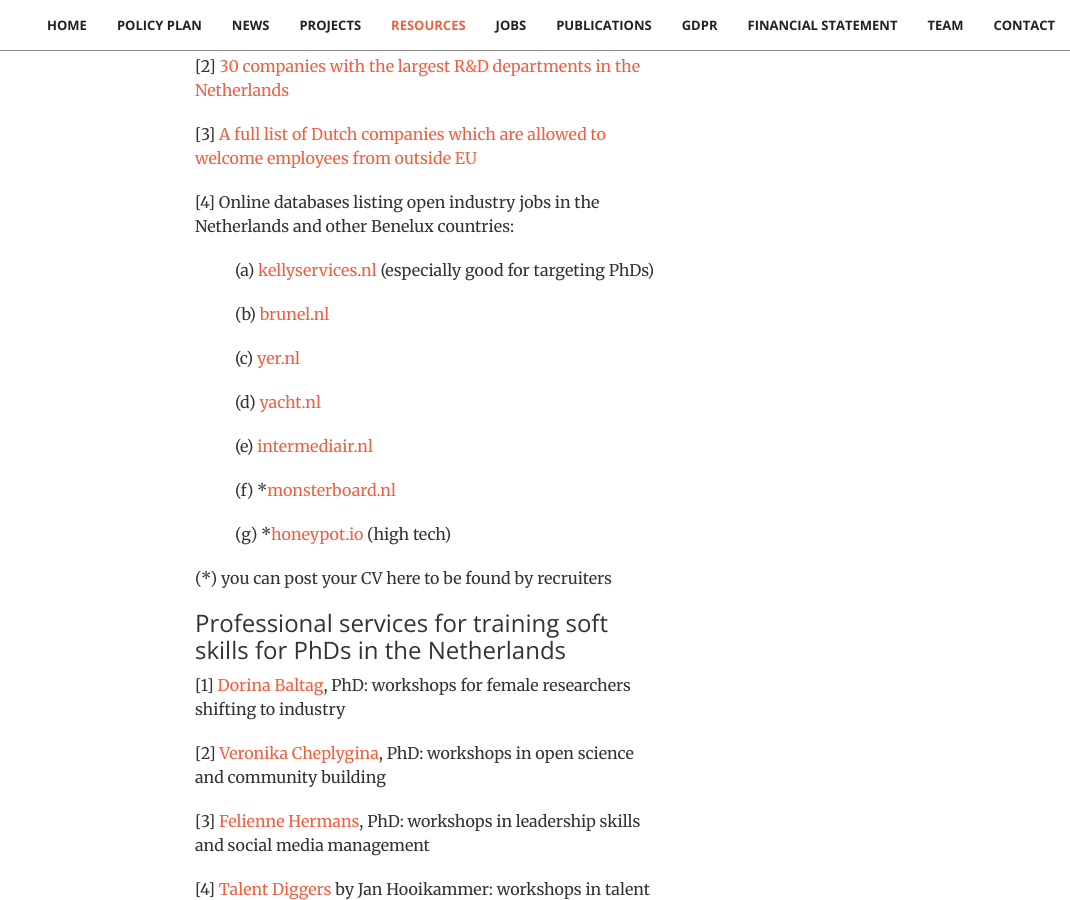
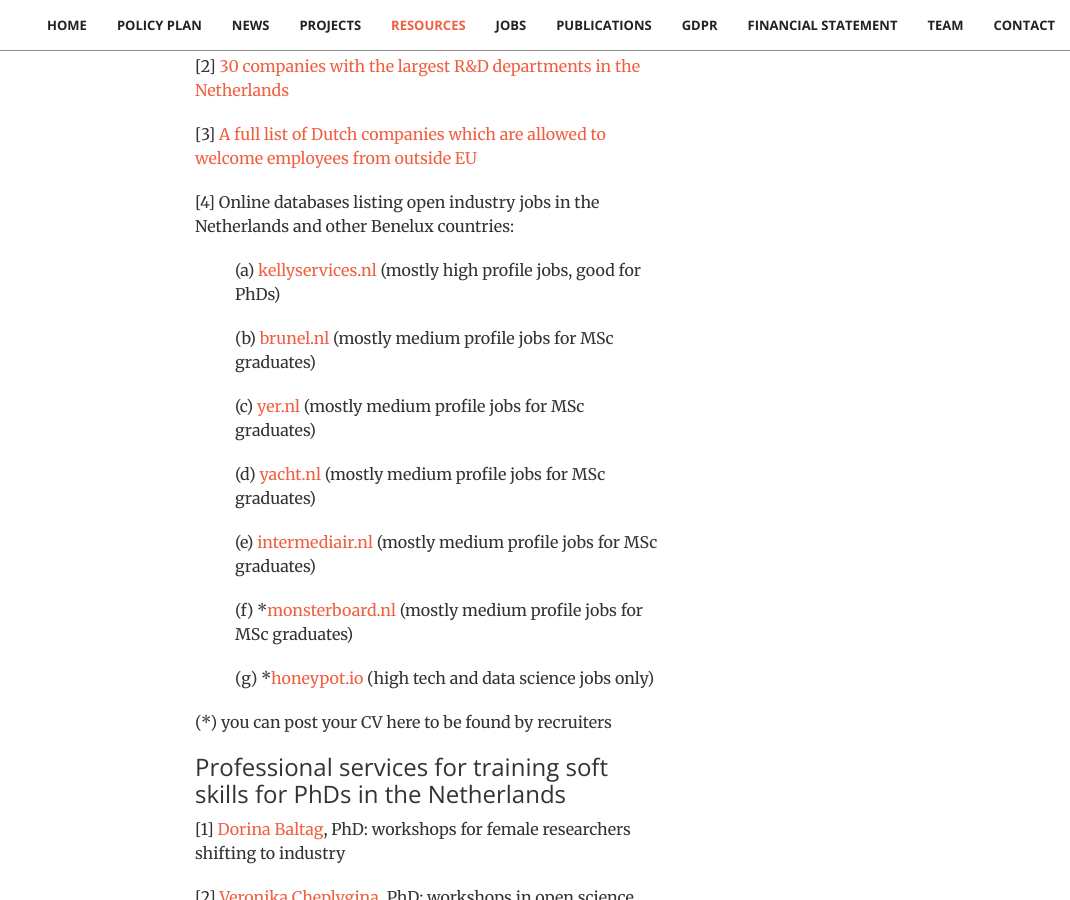
Before and after one commit to stichting-solaris/stichting-solaris.github.io, a Jekyll site: the page built from index.html, in a window 1280 px wide and 900 px high, scrolled down 9793 px. Shown: the whole window, without its empty margins (210-1280 px from the left). Built offline with Jekyll 4.4.1, drawn with Linux system fonts in a browser that asks for light colours.

Commit message:
Update resources.html

```diff
--- a/_includes/resources.html
+++ b/_includes/resources.html
@@ -35,13 +35,13 @@
                     A full list of Dutch companies which are allowed to welcome employees from outside EU</a></p>
 
                 <p> [4] Online databases listing open industry jobs in the Netherlands and other Benelux countries:
-                    <p class="tab">(a) <a href="https://www.kellyservices.nl/">kellyservices.nl</a> (especially good for targeting PhDs)</p>
-                    <p class="tab">(b) <a href="https://www.brunel.nl/">brunel.nl</a></p>
-                    <p class="tab">(c) <a href="https://www.yer.nl/">yer.nl</a></p>
-                    <p class="tab">(d) <a href="https://www.yacht.nl/">yacht.nl</a></p>
-                    <p class="tab">(e) <a href="https://www.intermediair.nl/">intermediair.nl</a></p>
-                    <p class="tab">(f) *<a href="https://www.monsterboard.nl/">monsterboard.nl</a></p>
-                    <p class="tab">(g) *<a href="https://www.honeypot.io/">honeypot.io</a> (high tech)</p>
+                    <p class="tab">(a) <a href="https://www.kellyservices.nl/">kellyservices.nl</a> (mostly high profile jobs, good for PhDs)</p>
+                    <p class="tab">(b) <a href="https://www.brunel.nl/">brunel.nl</a> (mostly medium profile jobs for MSc graduates)</p>
+                    <p class="tab">(c) <a href="https://www.yer.nl/">yer.nl</a> (mostly medium profile jobs for MSc graduates)</p>
+                    <p class="tab">(d) <a href="https://www.yacht.nl/">yacht.nl</a> (mostly medium profile jobs for MSc graduates)</p>
+                    <p class="tab">(e) <a href="https://www.intermediair.nl/">intermediair.nl</a> (mostly medium profile jobs for MSc graduates)</p>
+                    <p class="tab">(f) *<a href="https://www.monsterboard.nl/">monsterboard.nl</a> (mostly medium profile jobs for MSc graduates)</p>
+                    <p class="tab">(g) *<a href="https://www.honeypot.io/">honeypot.io</a> (high tech and data science jobs only)</p>
                <p>(*) you can post your CV here to be found by recruiters</p>
 
                 <h3 class="section-heading">Professional services for training soft skills for PhDs in the Netherlands</h3>
```
